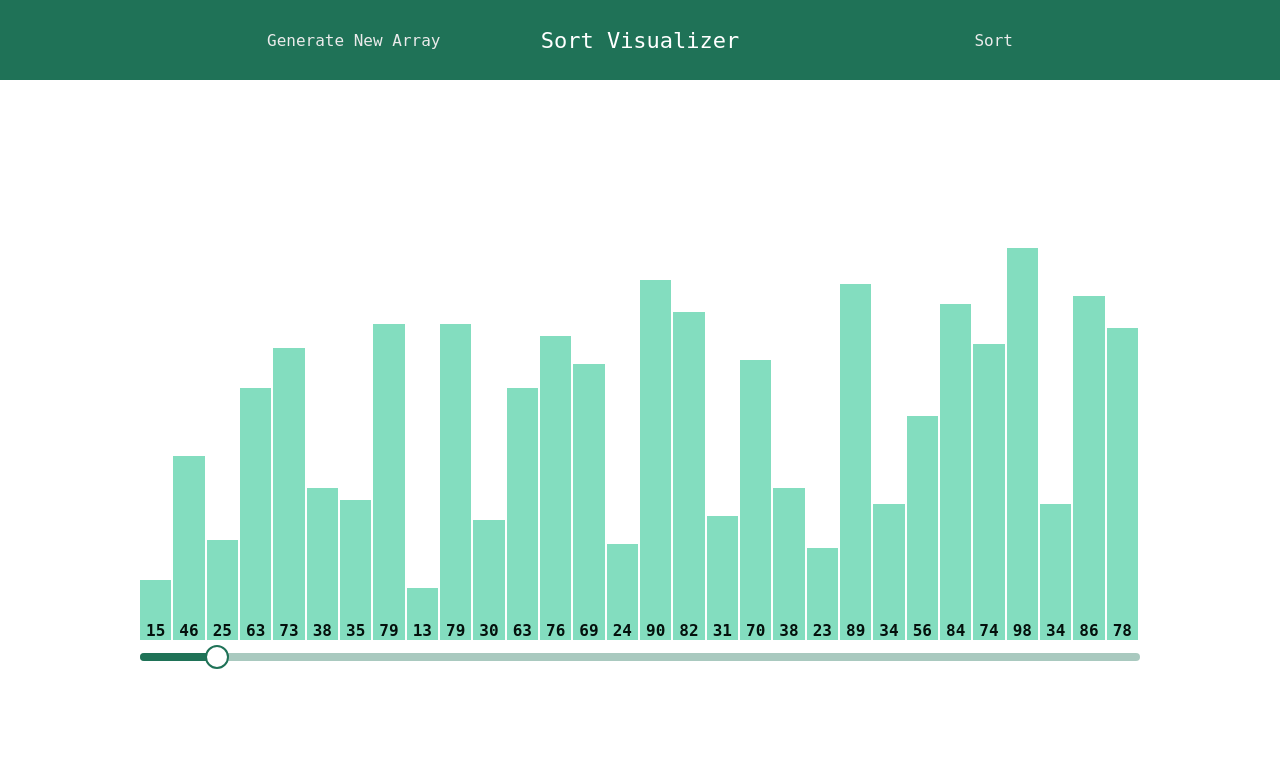
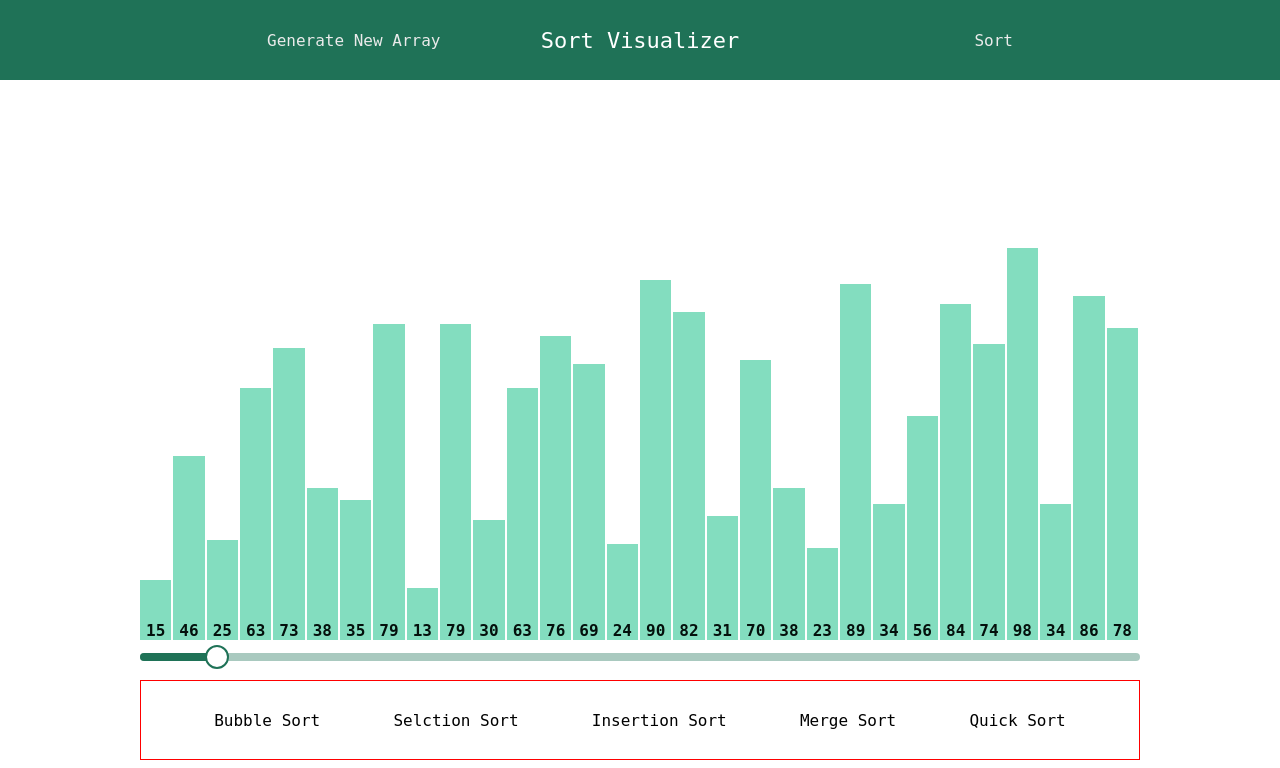
Before and after one commit to Subhash3/sorting-visualizer, a React (Create React App) app in the folder visualizer/: page / in a window 1280 px wide. Shown: the top 768 px of the page. Built offline with nearby package versions, Linux system fonts and the light colour scheme.

Commit message:
Separated out sorting algos and setup a tiny menu to select one

```diff
--- a/visualizer/src/components/Visualizer/Visualizer.min.css
+++ b/visualizer/src/components/Visualizer/Visualizer.min.css
@@ -1 +1 @@
-.visualizer{width:100%;height:100vh}
+.visualizer{width:100%;height:100vh}.visualizer .sort-algo-options{display:-webkit-box;display:-ms-flexbox;display:flex;width:1000px;height:80px;margin:40px auto 0 auto;border:1px solid red;-webkit-box-pack:space-evenly;-ms-flex-pack:space-evenly;justify-content:space-evenly;-webkit-box-align:center;-ms-flex-align:center;align-items:center;font-family:'Cascadia Code', 'Monospace'}
--- a/visualizer/src/components/Visualizer/Visualizer.scss
+++ b/visualizer/src/components/Visualizer/Visualizer.scss
@@ -2,4 +2,14 @@
     width: 100%;
     height: 100vh;
     // border: 1px solid red;
+    .sort-algo-options{
+        display: flex;
+        width: 1000px;
+        height: 80px;
+        margin: 40px auto 0 auto;
+        border: 1px solid red;
+        justify-content: space-evenly;
+        align-items: center;
+        font-family: 'Cascadia Code', 'Monospace';
+    }
 }
--- a/visualizer/src/components/Visualizer/Visualizer.tsx
+++ b/visualizer/src/components/Visualizer/Visualizer.tsx
@@ -5,12 +5,13 @@ import { useArray } from '../../contexts/arrayProvider'
 import './Visualizer.min.css'
 import BarsContainer, { IFC_BarsInfo } from '../BarsContainer/BarsContainer'
 import { makeStyles, Slider, withStyles } from '@material-ui/core'
-import { generateArray } from '../../utils/helpers'
-import { bubbleSort } from '../../utils/sort'
+import { generateArray, sortingAlgos } from '../../utils/helpers'
+import { sort } from '../../utils/sort'
 
 function Visualizer() {
     const { array, setArray } = useArray()
     const initialColors = array.map(num => "")
+    const [sortingAlgo, setSortingAlgo] = useState(sortingAlgos.BUBBLE_SORT)
     const [barsInfo, setBarsInfo] = useState<IFC_BarsInfo>({
         array: array,
         colors: []
@@ -18,7 +19,7 @@ function Visualizer() {
     const styledClasses = useStyles()
 
     // console.log("Rendering Visualizer ", array);
-    console.log(initialColors)
+    // console.log(initialColors)
 
     useEffect(() => {
         console.log("Visualizer mounted!")
@@ -53,7 +54,13 @@ function Visualizer() {
     }
 
     const sortHandler = () => {
-        bubbleSort(barsInfo, setBarsInfo)
+        sort(sortingAlgo, barsInfo, setBarsInfo)
+    }
+
+    const algoChangeHandler = (e: any) => {
+        let value = e.target.dataset.value
+        setSortingAlgo(value)
+        // console.log(value)
     }
 
     return (
@@ -69,6 +76,29 @@ function Visualizer() {
                 max={200}
                 onChange={sliderChangeHandler}
             />
+            <div className="sort-algo-options">
+                <div
+                    className="sort-algo bubble"
+                    data-value={sortingAlgos.BUBBLE_SORT}
+                    onClick={algoChangeHandler}
+                >Bubble Sort</div>
+                <div
+                    className="sort-algo selection"
+                    data-value={sortingAlgos.SELECTION_SORT}
+                    onClick={algoChangeHandler}
+                >Selction Sort</div>
+                <div
+                    className="sort-algo insertion"
+                    data-value={sortingAlgos.INSERTION_SORT}
+                    onClick={algoChangeHandler}
+                >Insertion Sort</div>
+                <div
+                    className="sort-algo merge"
+                    data-value={sortingAlgos.MERGE_SORT}
+                    onClick={algoChangeHandler}
+                >Merge Sort</div>
+                <div className="sort-algo quick" data-value={sortingAlgos.QUICK_SORT}>Quick Sort</div>
+            </div>
         </div>
     )
 }
--- /dev/null
+++ b/visualizer/src/utils/bubble_sort.ts
@@ -0,0 +1,58 @@
+
+import { IFC_BarsInfo } from './../components/BarsContainer/BarsContainer';
+import { sleep } from "./helpers";
+import { swap, highlightBars } from './sort';
+
+export const bubbleSort = async (barsInfo: IFC_BarsInfo, setBarsInfo: React.Dispatch<React.SetStateAction<IFC_BarsInfo>>) => {
+    // console.log("Before sort: ", array);
+    let { array, } = barsInfo
+
+    let i, j, delay = 2 / array.length
+    for (i = 0; i <= array.length; i++) {
+        for (j = 0; j < array.length - i - 1; j++) {
+            if (array[j] > array[j + 1]) {
+                // These two elements are in wrong order.
+                // Turn them red and wait for a few secs.
+                let highlighted = highlightBars(barsInfo.colors, [j, j + 1], "red")
+                setBarsInfo({
+                    array,
+                    colors: highlighted
+                })
+                await sleep(delay)
+
+                // Now swap these two numbers
+                let swapped = swap(j, j + 1, array)
+
+                // These are in the correct positions
+                // TUrn them green
+                let dehighlited = highlightBars(barsInfo.colors, [j, j + 1], "green")
+
+                // Update barsInfo and wait for a few secs
+                setBarsInfo({
+                    array: swapped,
+                    colors: dehighlited
+                })
+                await sleep(delay)
+            } else {
+                // They are in the positions they are supposed to be in
+                // Turn them green and wait for a few secs
+                let highlighted = highlightBars(barsInfo.colors, [j, j + 1], "green")
+                setBarsInfo({
+                    array,
+                    colors: highlighted
+                })
+                await sleep(delay)
+            }
+        }
+        // Now the last number is in sorted position
+        // Turn in green and wait
+        let highlighted = highlightBars(barsInfo.colors, [j], "")
+        setBarsInfo({
+            array,
+            colors: highlighted
+        })
+        await sleep(delay)
+
+    }
+    // console.log("After sort: ", array);
+}
--- a/visualizer/src/utils/helpers.ts
+++ b/visualizer/src/utils/helpers.ts
@@ -1,6 +1,14 @@
 export const MIN_NUM = 10
 export const MAX_NUM = 100
 export const DEFAULT_ARRAY_LENGTH = 30
+
+export const sortingAlgos = {
+    BUBBLE_SORT: "bubble-sort",
+    INSERTION_SORT: "insertion-sort",
+    SELECTION_SORT: "selection-sort",
+    MERGE_SORT: "merge-sort",
+    QUICK_SORT: "quick-sort"
+}
 
 export const resetArray = (array: number[]) => {
     for (let i = 0; i < array.length; i++) {
--- a/visualizer/src/utils/sort.ts
+++ b/visualizer/src/utils/sort.ts
@@ -1,7 +1,8 @@
 import { IFC_BarsInfo } from './../components/BarsContainer/BarsContainer';
-import { sleep } from "./helpers";
+import { bubbleSort } from './bubble_sort';
+import { sortingAlgos } from './helpers';
 
-const swap = (i: number, j: number, array: number[]) => {
+export const swap = (i: number, j: number, array: number[]) => {
     // console.log(`swapping ${i} and ${j}`);
     let temp = array[i]
     array[i] = array[j]
@@ -10,7 +11,7 @@ const swap = (i: number, j: number, array: number[]) => {
     return [...array]
 }
 
-const highlightBars = (colors: string[], indices: number[], color: string) => {
+export const highlightBars = (colors: string[], indices: number[], color: string) => {
     let highlighted: string[] = []
     for (let k = 0; k < colors.length; k++) {
         if (indices.includes(k)) {
@@ -23,56 +24,25 @@ const highlightBars = (colors: string[], indices: number[], color: string) => {
     return highlighted
 }
 
-export const bubbleSort = async (barsInfo: IFC_BarsInfo, setBarsInfo: React.Dispatch<React.SetStateAction<IFC_BarsInfo>>) => {
-    // console.log("Before sort: ", array);
-    let { array, } = barsInfo
-
-    let i, j, delay = 2 / array.length
-    for (i = 0; i <= array.length; i++) {
-        for (j = 0; j < array.length - i - 1; j++) {
-            if (array[j] > array[j + 1]) {
-                // These two elements are in wrong order.
-                // Turn them red and wait for a few secs.
-                let highlighted = highlightBars(barsInfo.colors, [j, j + 1], "red")
-                setBarsInfo({
-                    array,
-                    colors: highlighted
-                })
-                await sleep(delay)
-
-                // Now swap these two numbers
-                let swapped = swap(j, j + 1, array)
-
-                // These are in the correct positions
-                // TUrn them green
-                let dehighlited = highlightBars(barsInfo.colors, [j, j + 1], "green")
-
-                // Update barsInfo and wait for a few secs
-                setBarsInfo({
-                    array: swapped,
-                    colors: dehighlited
-                })
-                await sleep(delay)
-            } else {
-                // They are in the positions they are supposed to be in
-                // Turn them green and wait for a few secs
-                let highlighted = highlightBars(barsInfo.colors, [j, j + 1], "green")
-                setBarsInfo({
-                    array,
-                    colors: highlighted
-                })
-                await sleep(delay)
-            }
-        }
-        // Now the last number is in sorted position
-        // Turn in green and wait
-        let highlighted = highlightBars(barsInfo.colors, [j], "")
-        setBarsInfo({
-            array,
-            colors: highlighted
-        })
-        await sleep(delay)
-
+export const sort = (algoName: string, barsInfo: IFC_BarsInfo, setBarsInfo: React.Dispatch<React.SetStateAction<IFC_BarsInfo>>) => {
+    switch (algoName) {
+        case sortingAlgos.BUBBLE_SORT:
+            bubbleSort(barsInfo, setBarsInfo)
+            break
+        case sortingAlgos.SELECTION_SORT:
+            console.log(`${algoName} hasn't been implemented yet`)
+            break
+        case sortingAlgos.INSERTION_SORT:
+            console.log(`${algoName} hasn't been implemented yet`)
+            break
+        case sortingAlgos.MERGE_SORT:
+            console.log(`${algoName} hasn't been implemented yet`)
+            break
+        case sortingAlgos.QUICK_SORT:
+            console.log(`${algoName} hasn't been implemented yet`)
+            break
+        default:
+            bubbleSort(barsInfo, setBarsInfo)
+            break
     }
-    // console.log("After sort: ", array);
 }
```
